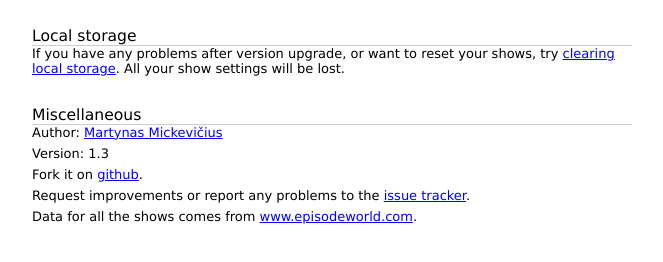
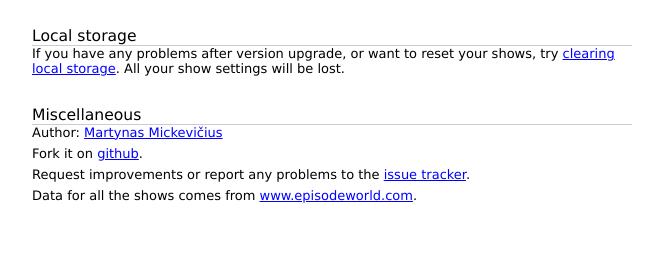
Before and after one commit to 2m/my_episode_guide, a browser extension: page options.html in a window 1280 px wide. Shown: the part 108-370 px from the top of the page, without its empty margins (308-971 px from the left). Drawn offline with Linux system fonts and the light colour scheme.

Commit message:
removed version from options window

```diff
--- a/options.html
+++ b/options.html
@@ -46,7 +46,6 @@ p {
     <div class="setting">
         <div class="title">Miscellaneous</div>
         <p>Author: <a target="_blank" href="http://2m.lt">Martynas Mickevičius</a></p>
-        <p>Version: 1.3</p>
         <p>Fork it on <a target="_blank" href="https://github.com/2m/my_episode_guide/">github</a>.</p>
         <p>Request improvements or report any problems to the <a target="_blank" href="https://github.com/2m/my_episode_guide/issues">issue tracker</a>.</p>
         <p>Data for all the shows comes from <a target="_blank" href="http://www.episodeworld.com">www.episodeworld.com</a>.</p>
```
